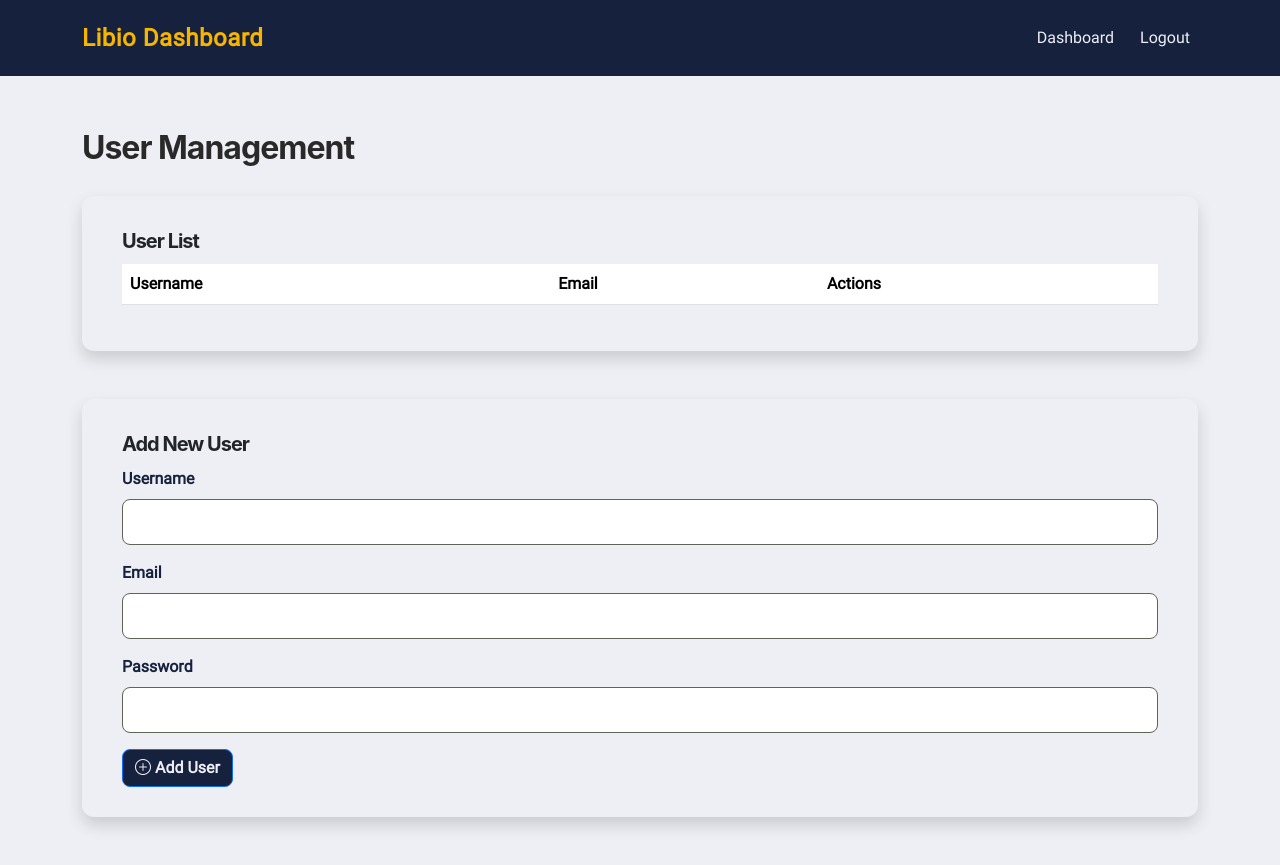
After one commit to heli-toon/libio, a Flask app: page /admin/user-management in a window 1280 px wide. The commit adds this page. Run offline with Flask 3, Linux system fonts and the light colour scheme; the visitor is signed in with stand-in values (Sample User, id 1); lists and menus that the app fills with data are empty; some libraries are stand-ins or nearby versions; some web fonts are replaced.

Commit message:
Add book cover image support and user management templates; enhance upload configuration

```diff
--- a/app/__init__.py
+++ b/app/__init__.py
@@ -1,7 +1,8 @@
 from flask import Flask
 from flask_sqlalchemy import SQLAlchemy
+from app.models import db, Admin, User
 from flask_login import LoginManager
-from app.models import db, Admin, User
+import os
 
 login_manager = LoginManager()
 
@@ -11,6 +12,13 @@ def create_app():
     app.config['SQLALCHEMY_DATABASE_URI'] = 'sqlite:///library.sqlite3'
     app.config['SQLALCHEMY_TRACK_MODIFICATIONS'] = False
 
+    # Define and set the upload folder path
+    app.config['UPLOAD_FOLDER'] = os.path.join(app.root_path, 'static', 'uploads', 'books')
+
+    # Ensure the upload folder exists
+    os.makedirs(app.config['UPLOAD_FOLDER'], exist_ok=True)
+
+    # Initialize extensions
     db.init_app(app)
     login_manager.init_app(app)
 
--- a/app/models.py
+++ b/app/models.py
@@ -43,6 +43,7 @@ class Book(db.Model):
     title = db.Column(db.String(100), nullable=False)
     author = db.Column(db.String(100), nullable=False)
     genre = db.Column(db.String(50), nullable=True)
+    image_url = db.Column(db.String(255), nullable=True)
     description = db.Column(db.Text, nullable=True)
     copies_available = db.Column(db.Integer, nullable=False, default=1)
     created_at = db.Column(db.DateTime, default=datetime.utcnow)
--- a/app/routes.py
+++ b/app/routes.py
@@ -2,10 +2,14 @@ from flask import Blueprint, render_template, redirect, url_for, flash, request
 from flask_login import login_user, logout_user, login_required, current_user
 from functools import wraps
 from app.models import db, Admin, Book, User
+import os
+from werkzeug.utils import secure_filename
 
 # Blueprint definitions
 main = Blueprint('main', __name__)
 admin = Blueprint('admin', __name__)
+
+from flask import current_app
 
 # Custom Decorators
 def admin_required(func):
@@ -67,7 +71,6 @@ def login():
 
     return render_template('login.html', title="User Login")
 
-
 # Logout
 @main.route('/logout')
 @admin.route('/logout')
@@ -99,26 +102,46 @@ def home():
     return render_template('index.html', title="Home")
 
 # Add Book (admin only)
-@admin.route('/add-book', methods=['POST'])
+@admin.route('/add-book', methods=['GET', 'POST'])
 @admin_required
 def add_book():
-    title = request.form['title']
-    author = request.form['author']
-    genre = request.form['genre']
-    description = request.form['description']
-    copies_available = int(request.form['copies_available'])
-
-    new_book = Book(
-        title=title,
-        author=author,
-        genre=genre,
-        description=description,
-        copies_available=copies_available,
-    )
-    db.session.add(new_book)
-    db.session.commit()
-    flash('Book added successfully!', 'success')
-    return redirect(url_for('admin.dashboard'))
+    if request.method == 'POST':
+        title = request.form['title']
+        author = request.form['author']
+        genre = request.form['genre']
+        description = request.form['description']
+        copies_available = int(request.form['copies_available'])
+        # Handle image upload
+        file = request.files.get('cover_image')
+        image_url = None
+        if file:
+            try:
+                upload_folder = current_app.config['UPLOAD_FOLDER']  # Access the UPLOAD_FOLDER from app config
+                filename = secure_filename(file.filename)
+                filepath = os.path.join(upload_folder, filename)
+                file.save(filepath)
+                image_url = f'/static/uploads/books/{filename}'  # URL for accessing the file
+                print("File saved successfully at:", filepath)  # Debug print
+            except Exception as e:
+                flash(f"Image upload failed: {e}", "danger")
+                return redirect(url_for('admin.add_book'))
+        else:
+            flash("No file provided.", "danger")
+            return redirect(url_for('admin.add_book'))
+        # Create a new book
+        new_book = Book(
+            title=title,
+            author=author,
+            genre=genre,
+            description=description,
+            copies_available=copies_available,
+            image_url=image_url,
+        )
+        db.session.add(new_book)
+        db.session.commit()
+        flash('Book added successfully!', 'success')
+        return redirect(url_for('admin.dashboard'))
+    return render_template('add_book.html', title="Add Book")
 
 # Edit Book (admin only)
 @admin.route('/edit-book/<int:book_id>', methods=['GET', 'POST'])
@@ -131,10 +154,24 @@ def edit_book(book_id):
         book.genre = request.form['genre']
         book.description = request.form['description']
         book.copies_available = int(request.form['copies_available'])
+        # Handle optional image upload
+        file = request.files.get('cover_image')
+        image_url = None
+        if file:
+            try:
+                upload_folder = current_app.config['UPLOAD_FOLDER']  # Access the UPLOAD_FOLDER from app config
+                filename = secure_filename(file.filename)
+                filepath = os.path.join(upload_folder, filename)
+                file.save(filepath)
+                image_url = f'/static/uploads/books/{filename}'  # URL for accessing the file
+                print("File saved successfully at:", filepath)  # Debug print
+            except Exception as e:
+                flash(f"Image upload failed: {e}", "danger")
+                return redirect(url_for('admin.edit_book', book_id=book_id))
         db.session.commit()
         flash('Book updated successfully!', 'success')
         return redirect(url_for('admin.dashboard'))
-    return render_template('edit_book.html', book=book)
+    return render_template('edit_book.html', book=book, title="Edit Book")
 
 # Delete Book (admin only)
 @admin.route('/delete-book/<int:book_id>', methods=['POST'])
@@ -186,3 +223,60 @@ def signup():
         return redirect(url_for('main.userhome'))
 
     return render_template('signup.html', title="Signup")
+
+# Add User (admin only)
+@admin.route('/add-user', methods=['GET', 'POST'])
+@admin_required
+def add_user():
+    if request.method == 'POST':
+        username = request.form['username']
+        password = request.form['password']
+        email = request.form['email']
+        existing_user = User.query.filter_by(username=username).first()
+        if existing_user:
+            flash('Username already exists. Please choose a different one.', 'danger')
+            return redirect(url_for('admin.add_user'))
+
+        new_user = User(
+            username=username,
+            email=email
+        )
+        new_user.set_password(password)
+        db.session.add(new_user)
+        db.session.commit()
+        flash('User added successfully!', 'success')
+        return redirect(url_for('admin.user_management'))
+    return render_template('add_user.html', title="Add User")
+
+# Edit User (admin only)
+@admin.route('/edit-user/<int:user_id>', methods=['GET', 'POST'])
+@admin_required
+def edit_user(user_id):
+    user = User.query.get_or_404(user_id)
+    if request.method == 'POST':
+        user.username = request.form['username']
+        user.email = request.form['email']
+        password = request.form['password']
+        if password:
+            user.set_password(password)
+        db.session.commit()
+        flash('User updated successfully!', 'success')
+        return redirect(url_for('admin.user_management'))
+    return render_template('edit_user.html', user=user, title="Edit User")
+
+# Delete User (admin only)
+@admin.route('/delete-user/<int:user_id>', methods=['POST'])
+@admin_required
+def delete_user(user_id):
+    user = User.query.get_or_404(user_id)
+    db.session.delete(user)
+    db.session.commit()
+    flash('User deleted successfully!', 'success')
+    return redirect(url_for('admin.user_management'))
+
+# User Management (admin only)
+@admin.route('/user-management')
+@admin_required
+def user_management():
+    users = User.query.all()
+    return render_template('user_management.html', users=users, title="User Management")
--- /dev/null
+++ b/app/templates/user_management.html
@@ -0,0 +1,83 @@
+<!DOCTYPE html>
+<html lang="en">
+<head>
+    <meta charset="UTF-8">
+    <meta name="viewport" content="width=device-width, initial-scale=1.0">
+    <title>User Management - Libio</title>
+    <link href="{{ url_for('static', filename='css/bootstrap.min.css') }}" rel="stylesheet">
+    <link href="{{ url_for('static', filename='css/bootstrap-icons.min.css') }}" rel="stylesheet">
+    <link rel="stylesheet" href="{{ url_for('static', filename='css/main.css') }}">
+</head>
+<body>
+    <nav class="navbar navbar-expand-lg navbar-dark">
+        <div class="container">
+            <a class="navbar-brand" href="/">Libio Dashboard</a>
+            <button class="navbar-toggler" type="button" data-bs-toggle="collapse" data-bs-target="#navbarNav" aria-controls="navbarNav" aria-expanded="false" aria-label="Toggle navigation">
+                <span class="navbar-toggler-icon"></span>
+            </button>
+            <div class="collapse navbar-collapse" id="navbarNav">
+                <ul class="navbar-nav ms-auto">
+                    <li class="nav-item">
+                        <a href="/admin/dashboard" class="nav-link">Dashboard</a>
+                    </li>
+                    <li class="nav-item">
+                        <a class="nav-link" href="{{ url_for('admin.logout') }}">Logout</a>
+                    </li>
+                </ul>
+            </div>
+        </div>
+    </nav>
+
+    <div class="container py-5">
+        <h2 class="mb-4">User Management</h2>
+        <div class="card shadow mb-5">
+            <div class="card-body">
+                <h5 class="card-title">User List</h5>
+                <table class="table">
+                    <thead>
+                        <tr>
+                            <th scope="col">Username</th>
+                            <th scope="col">Email</th>
+                            <th scope="col">Actions</th>
+                        </tr>
+                    </thead>
+                    <tbody>
+                        {% for user in users %}
+                        <tr>
+                            <td>{{ user.username }}</td>
+                            <td>{{ user.email }}</td>
+                            <td>
+                                <a href="{{ url_for('admin.edit_user', user_id=user.id) }}" class="btn btn-sm btn-warning"><i class="bi bi-pencil-square"></i></a>
+                                <a href="{{ url_for('admin.delete_user', user_id=user.id) }}" class="btn btn-sm btn-danger"><i class="bi bi-trash"></i></a>
+                            </td>
+                        </tr>
+                        {% endfor %}
+                    </tbody>
+                </table>
+            </div>
+        </div>
+
+        <div class="card shadow">
+            <div class="card-body">
+                <h5 class="card-title">Add New User</h5>
+                <form action="{{ url_for('admin.add_user') }}" method="POST">
+                    <div class="mb-3">
+                        <label for="username" class="form-label">Username</label>
+                        <input type="text" class="form-control" id="username" name="username" required>
+                    </div>
+                    <div class="mb-3">
+                        <label for="email" class="form-label">Email</label>
+                        <input type="email" class="form-control" id="email" name="email" required>
+                    </div>
+                    <div class="mb-3">
+                        <label for="password" class="form-label">Password</label>
+                        <input type="password" class="form-control" id="password" name="password" required>
+                    </div>
+                    <button type="submit" class="btn btn-primary"><i class="bi bi-plus-circle"></i> Add User</button>
+                </form>
+            </div>
+        </div>
+    </div>
+</body>
+<script src="{{ url_for('static', filename='js/bootstrap.min.js') }}"></script>
+</html>
--- a/main.py
+++ b/main.py
@@ -1,6 +1,28 @@
 from app import create_app
+# from dotenv import load_dotenv
+# import os
+
+# load_dotenv()
+
+# import cloudinary
+# import cloudinary.uploader
+# import cloudinary.api
+
+# Cloudinary Configuration
+# cloudinary.config(
+#     cloud_name=os.getenv("CLOUD_NAME"),
+#     api_key=os.getenv("API_KEY"),
+#     api_secret=os.getenv("API_SECRET"),
+#     secure=True
+# )
+
 
 app = create_app()
 
+
+# Configuration
+app.config['UPLOAD_FOLDER'] = 'static/uploads'
+app.config['ALLOWED_EXTENSIONS'] = {'png', 'jpg', 'jpeg', 'gif'}
+
 if __name__ == '__main__':
     app.run(debug=True)
```
Also changed, not shown: app/templates/add_user.html (added, +52 -0 lines), app/templates/dashboard.html (+22 -1 lines), app/templates/edit_book.html (+48 -7 lines), app/templates/edit_user.html (added, +52 -0 lines), app/templates/home.html (+14 -3 lines).
